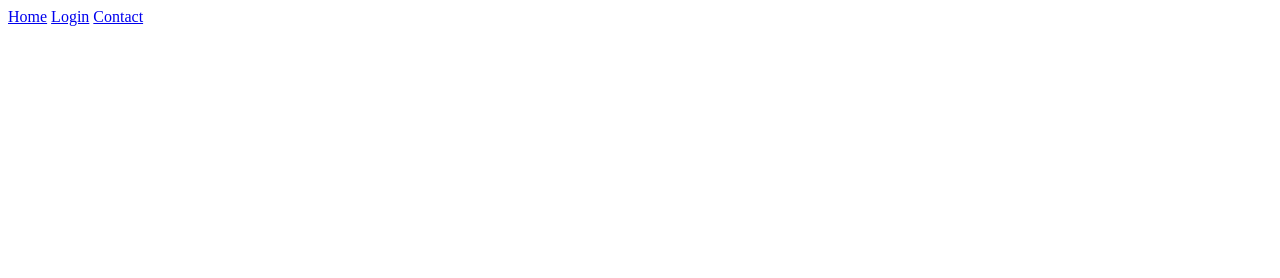
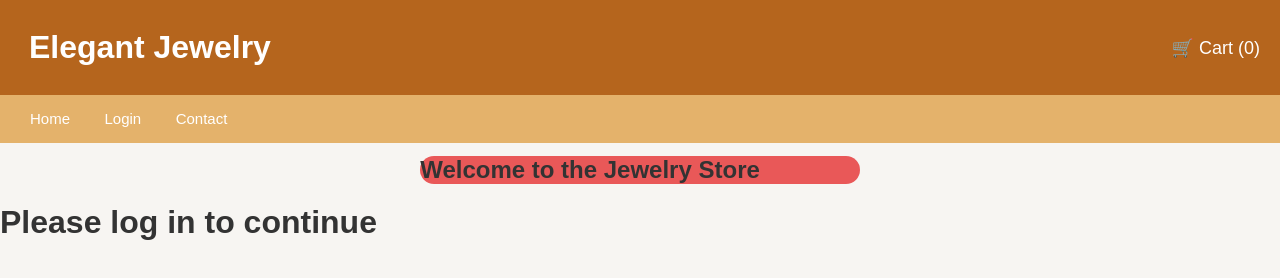
Before and after one commit to LardTheTard/shop, a plain HTML site: page public/login.html in a window 1280 px wide. Drawn offline with Linux system fonts and the light colour scheme.

Commit message:
login update 1

```diff
--- a/public/login.html
+++ b/public/login.html
@@ -3,15 +3,24 @@
 <head>
     <meta charset="UTF-8" />
     <title>title</title>
-
+    <link rel="stylesheet" href="styles.css" />
 </head>
 <body>
-    <header>
-        <nav id="navbar">
-        <a href="index.html">Home</a>
-        <a href="login.html">Login</a>
-        <a href="contacts.html">Contact</a>
-        </nav>
-    </header>
+<header id="header1">
+    <h1 style="padding: 9px;">Elegant Jewelry</h1>
+    <div id="cart">
+        🛒 Cart (<span id="cart-count">0</span>)
+    </div>
+</header>
+<header id="header2">
+  <nav>
+    <a href="index.html" id="navlinks">Home</a>
+    <a href="login.html" id="navlinks">Login</a>
+    <a href="contacts.html" id="navlinks">Contact</a>
+  </nav>
+</header>
+<div id="message">
+    <h2 style = "background: rgb(233, 88, 88); display: flex; justify-self: center; padding-right: 100px; border-radius: 20px; margin-top: 1%;">Welcome to the Jewelry Store</h2>
+    <h1>Please log in to continue</h1>
 </body>
 </html>
```
Also changed, not shown: public/index.html (+1 -1 lines).
